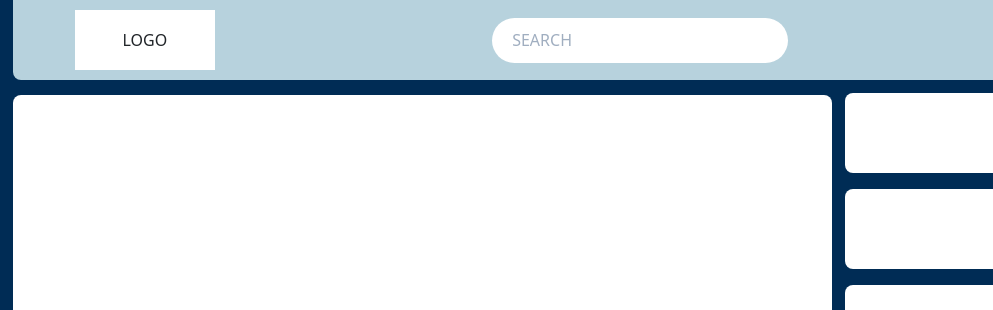
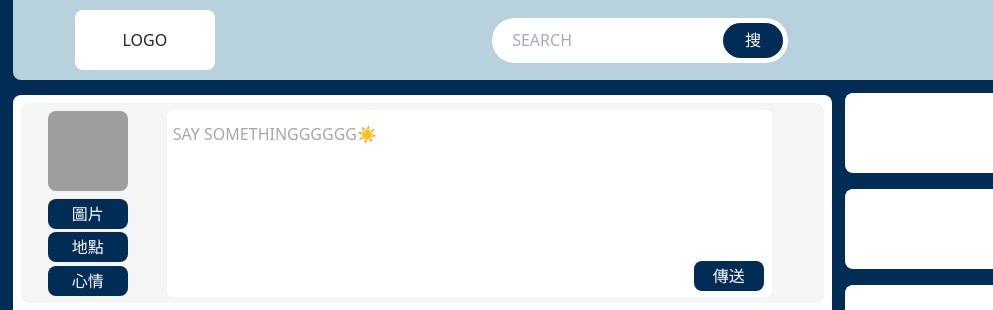
Before and after one commit to pop-tar0/J.M-Project-QQ, a website: page public/index.html in a window 1280 px wide. Shown: the top 310 px of the page, 0-993 px from the left. Drawn offline with nearby package versions, Linux system fonts and the light colour scheme; grey boxes are pictures that could not be loaded.

Commit message:
feat: create post-block component for posting

```diff
--- a/public/css/index.css
+++ b/public/css/index.css
@@ -2,7 +2,20 @@ body {
     background-color: #002C55 !important;
 }
 
-a {
+body div, body img, body a {
+    border-radius: 8px;
+}
+
+body button {
+    border-radius: 8px;
+    color: #fff;
+}
+
+body button:hover {
+    opacity: 0.8;
+}
+
+body a {
     text-decoration: none !important;
     color: black !important;
 }
@@ -38,6 +51,16 @@ header .container-fluid .row .col-md-4 input {
     outline: none;
 }
 
+header .container-fluid .row .col-md-4 button {
+    border-radius: 999px;
+    height: 35px;
+    width: 60px;
+    background-color: #002C55;
+    position: absolute;
+    top: 22.5px;
+    right: 38.6%;
+}
+
 header .container-fluid .row .col-md-4 .round-icon {
     height: 50px;
     width: 50px;
@@ -48,7 +71,7 @@ header .container-fluid .row .col-md-4 .round-icon {
 }
 
 header .container-fluid .row .col-md-4 .round-icon:hover {
-    opacity: 0.9;
+    opacity: 0.8;
 }
 
 header .container-fluid .row .col-md-4 .round-icon img {
@@ -65,9 +88,77 @@ article {
     position: absolute;
     background-color: #fff;
     width: 64%;
-    border-radius: 8px;
     top: 95px;
     bottom: 2%;
+    border-radius: 8px;
+    overflow: scroll;
+}
+
+article .post-block {
+    background-color: #f5f5f5;
+    height: 200px;
+    width: 98%;
+    margin-top: 1%;
+    border-radius: 8px;
+}
+
+article .post-block .row .col-md-2 .profile-photo {
+    height: 94px;
+}
+
+article .post-block .row .col-md-2 .profile-photo img {
+    height: 80px;
+    width: 80px;
+    margin-top: 8px;
+}
+
+article .post-block .row .btn-bar {
+    height: 100px;
+    width: 80px;
+}
+
+article .post-block .row .btn-bar button {
+    width: 100%;
+    height: 30px;
+    background-color: #002C55;
+    margin-left: auto;
+    margin-right: auto;
+}
+
+article .post-block .row textarea {
+    margin-top: 7px;
+    margin-right: 10px;
+    width: calc(100% - 40px);
+    height: calc(100% - 7px);
+    resize: none;
+    border: none;
+}
+
+article .post-block .row label {
+    margin: 2px 0 0 5px;
+    color: #a7a7a7;
+}
+
+article .post-block .row .post-btn {
+    position: absolute;
+    width: 10.5%;
+    height: 30px;
+    background-color: #002C55;
+    bottom: 6px;
+    right: 60px;
+}
+
+article .post {
+    background-color: #f5f5f5;
+    height: 300px;
+    width: 98%;
+    margin-top: 10px;
+    margin-bottom: 10px;
+}
+
+/*隱藏scrollbar*/
+article::-webkit-scrollbar {
+    display: none;
 }
 
 aside {
@@ -76,7 +167,6 @@ aside {
     position: fixed;
     width: 33%;
     height: 500px;
-    border-radius: 8px;
     right: 1%;
 }
 
@@ -95,7 +185,6 @@ aside p {
 .side-bar {
     background-color: #fff;
     height: 80px;
-    border-radius: 8px;
     display: block;
     transition: height 0.5s, line-height 0.5s;
     transition-delay: 0.08s;
--- a/public/index.html
+++ b/public/index.html
@@ -15,12 +15,13 @@
     <header>
       <div class="container-fluid">
         <div class="row">
-          <div class="col-md-4" style="border-radius: 0 0 0 8px; justify-content: start;">
+          <div class="col-md-4 justify-content-start" style="border-radius: 0 0 0 8px;">
             <div style="background-color: white; width: 140px; height: 60px; margin-top: auto; margin-bottom: auto; margin-left: 50px; text-align: center; line-height: 60px;">LOGO</div>
           </div>
-          <div class="col-md-4" style="justify-content: center;">
+          <form class="col-md-4 justify-content-center rounded-0">
             <input type="text" class="col-md-9" placeholder="SEARCH">
-          </div>
+            <button type="submit">搜</button>
+          </form>
           <div class="col-md-4" style="border-radius: 0 0 8px 0; justify-content: center;">
             <a href="javascript: void(0)" class="round-icon">
               <img src="assets/img/profile-photo.png" alt="">
@@ -37,6 +38,30 @@
     </header>
     <main>
       <article>
+        <form class="container post-block">
+          <div class="row">
+            <div class="col-md-2 d-flex flex-column">
+              <div class="profile-photo d-flex justify-content-center">
+                <img src="assets/img/profile-photo.png" alt="">
+              </div>
+              <div class="d-flex justify-content-center ">
+                <div class="btn-bar d-flex flex-column justify-content-around">
+                  <button>圖片</button>
+                  <button>地點</button>
+                  <button>心情</button>
+                </div>
+              </div>
+            </div>
+            <div class="col-md-10 form-floating">
+              <textarea class="form-control" placeholder="" id="post-block-textarea"></textarea>
+              <label for="post-block-textarea">SAY SOMETHINGGGGGG☀️</label>
+              <button class="post-btn" type="submit">傳送</button>
+            </div>
+          </div>
+        </form>
+        <div class="container post"></div>
+        <div class="container post"></div>
+
       </article>
       <aside>
         <a href="javascript: void(0)" class="side-bar explore-bar">EXPLORE</a>
```
